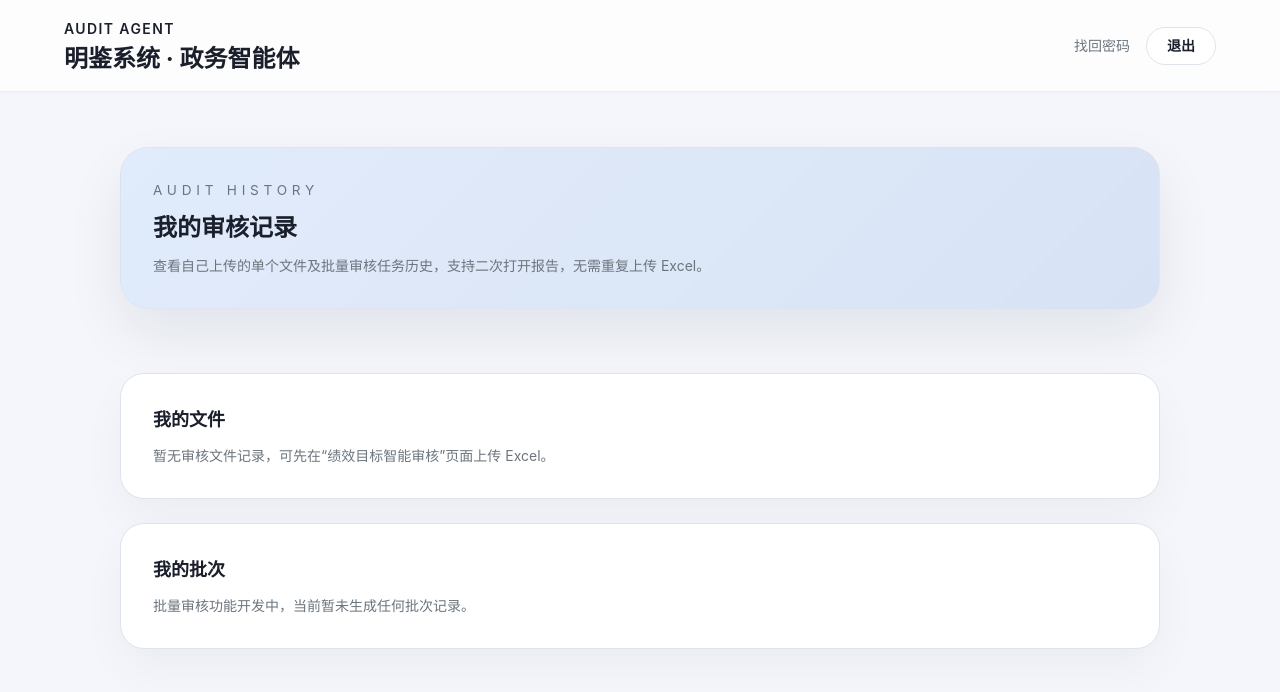
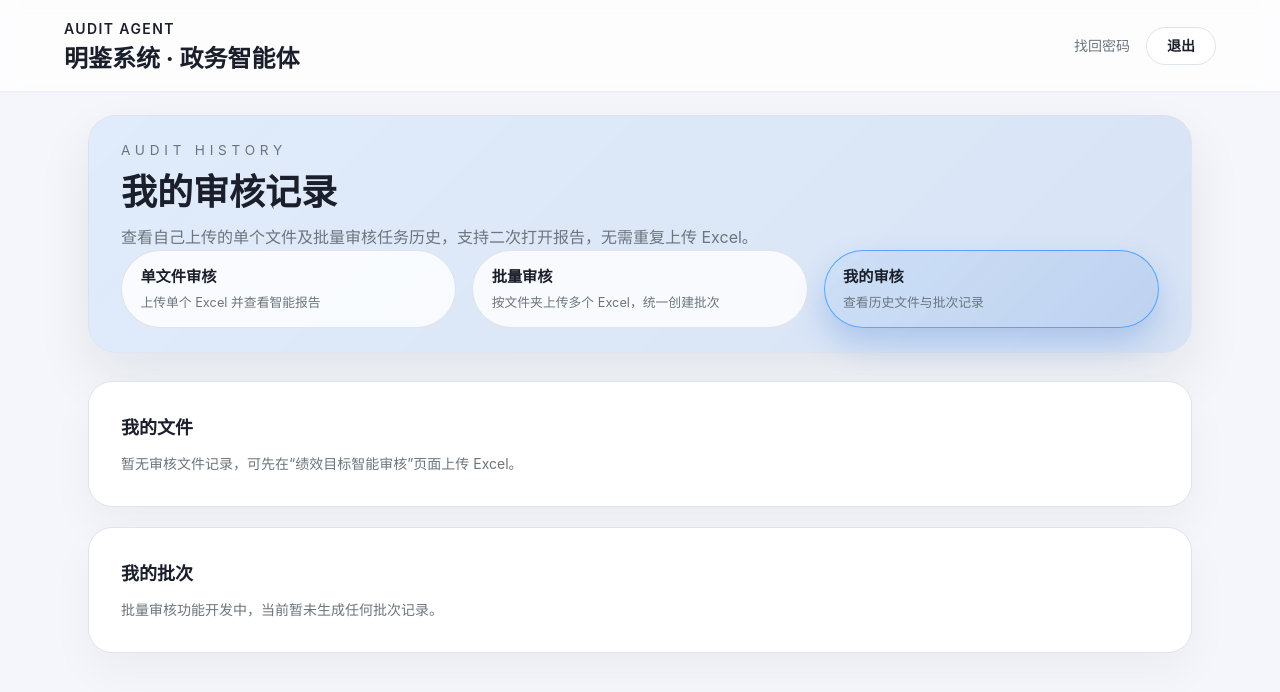
Before and after one commit to ericliu1002000/audit_agent, a Django app: page /indicator_audit/my/files/ in a window 1280 px wide. Shown: the top 692 px of the page. Run offline with Django 5.2, Linux system fonts and the light colour scheme; the visitor is signed in with stand-in values (Sample User, id 1); data that the repository does not hold is empty; parts of the project's set-up code (start-up, migrations or seed data) failed here and were passed over.

Commit message:
批量审核,单文件审核串起来

```diff
--- /dev/null
+++ b/indicator_audit/templates/indicator_audit/_audit_nav.html
@@ -0,0 +1,23 @@
+<nav class="audit-nav" aria-label="审核导航">
+  <a
+    href="{% url 'indicator_audit:audit_indicator_page' %}"
+    class="audit-nav-item{% if active_tab == 'single' %} is-active{% endif %}"
+  >
+    <span class="audit-nav-label">单文件审核</span>
+    <span class="audit-nav-desc">上传单个 Excel 并查看智能报告</span>
+  </a>
+  <a
+    href="{% url 'indicator_audit:audit_batch_page' %}"
+    class="audit-nav-item{% if active_tab == 'batch' %} is-active{% endif %}"
+  >
+    <span class="audit-nav-label">批量审核</span>
+    <span class="audit-nav-desc">按文件夹上传多个 Excel，统一创建批次</span>
+  </a>
+  <a
+    href="{% url 'indicator_audit:my_audit_files' %}"
+    class="audit-nav-item{% if active_tab == 'history' %} is-active{% endif %}"
+  >
+    <span class="audit-nav-label">我的审核</span>
+    <span class="audit-nav-desc">查看历史文件与批次记录</span>
+  </a>
+</nav>
--- a/indicator_audit/templates/indicator_audit/_audit_styles.html
+++ b/indicator_audit/templates/indicator_audit/_audit_styles.html
@@ -2,7 +2,51 @@
   .audit-shell {
     display: flex;
     flex-direction: column;
-    gap: 2.5rem;
+    gap: 1.75rem;
+  }
+
+  .audit-nav {
+    display: grid;
+    grid-template-columns: repeat(auto-fit, minmax(0, 1fr));
+    gap: 1rem;
+    margin-top: 0;
+  }
+
+  .audit-nav-item {
+    position: relative;
+    display: flex;
+    flex-direction: column;
+    gap: 0.3rem;
+    padding: 0.9rem 1.15rem;
+    border-radius: 999px;
+    border: 1px solid rgba(222, 226, 230, 0.9);
+    background: rgba(255, 255, 255, 0.8);
+    text-decoration: none;
+    transition: background 0.15s ease, border-color 0.15s ease, box-shadow 0.15s ease,
+      transform 0.12s ease;
+  }
+
+  .audit-nav-item:hover {
+    border-color: rgba(0, 123, 255, 0.4);
+    box-shadow: 0 12px 28px rgba(15, 23, 42, 0.06);
+    transform: translateY(-1px);
+  }
+
+  .audit-nav-item.is-active {
+    border-color: rgba(0, 123, 255, 0.55);
+    background: linear-gradient(135deg, rgba(0, 123, 255, 0.06), rgba(10, 88, 202, 0.12));
+    box-shadow: 0 16px 32px rgba(10, 88, 202, 0.22);
+  }
+
+  .audit-nav-label {
+    font-size: 0.95rem;
+    font-weight: 600;
+    color: var(--color-text-primary);
+  }
+
+  .audit-nav-desc {
+    font-size: 0.8rem;
+    color: var(--color-text-secondary);
   }
 
   .audit-hero {
--- a/indicator_audit/templates/indicator_audit/audit_indicator_table.html
+++ b/indicator_audit/templates/indicator_audit/audit_indicator_table.html
@@ -6,7 +6,7 @@
 {% include 'indicator_audit/_audit_styles.html' %}
 
 <section class="audit-shell">
-  <header class="audit-hero px-6 py-8 sm:px-8 sm:py-10">
+  <header class="audit-hero px-6 py-6 sm:px-8 sm:py-7">
     <div class="space-y-4">
       <p class="eyebrow">Audit AI</p>
       <h2 class="text-4xl font-bold text-primary">财政支出绩效目标智能审核</h2>
@@ -14,6 +14,9 @@
         上传项目绩效 Excel 表格，系统会自动解析结构、执行刚性校验并触发智能语义复核，帮助您锁定红灯、黄灯与蓝灯提示，
         对照报告即可快速完成整改并再次提交。
       </p>
+    </div>
+    <div class="mt-4">
+      {% include 'indicator_audit/_audit_nav.html' %}
     </div>
   </header>
 
--- a/indicator_audit/templates/indicator_audit/my_audit_files.html
+++ b/indicator_audit/templates/indicator_audit/my_audit_files.html
@@ -5,14 +5,17 @@
 {% block content %}
 {% include 'indicator_audit/_audit_styles.html' %}
 
-<section class="audit-shell px-6 py-6 sm:px-8 sm:py-8">
-  <header class="audit-hero px-6 py-6 sm:px-8 sm:py-8">
+<section class="audit-shell">
+  <header class="audit-hero px-6 py-6 sm:px-8 sm:py-7">
     <div class="space-y-3">
       <p class="eyebrow">Audit History</p>
-      <h2 class="text-2xl font-semibold text-primary m-0">我的审核记录</h2>
-      <p class="mt-2 text-sm text-secondary">
+      <h2 class="text-4xl font-bold text-primary m-0">我的审核记录</h2>
+      <p class="mt-2 text-base leading-relaxed text-secondary">
         查看自己上传的单个文件及批量审核任务历史，支持二次打开报告，无需重复上传 Excel。
       </p>
+    </div>
+    <div class="mt-4">
+      {% include 'indicator_audit/_audit_nav.html' %}
     </div>
   </header>
 
@@ -40,7 +43,7 @@
     }
   </style>
 
-  <div class="mt-6 space-y-6">
+  <div class="mt-4 space-y-5">
     <!-- 我的文件列表 -->
     <article class="panel px-6 py-6 sm:px-8 sm:py-8">
       <h3 class="text-lg font-semibold text-primary mb-3">我的文件</h3>
--- a/indicator_audit/views/pages.py
+++ b/indicator_audit/views/pages.py
@@ -28,6 +28,11 @@ class AuditIndicatorPage(LoginRequiredMixin, TemplateView):
 
     template_name = "indicator_audit/audit_indicator_table.html"
 
+    def get_context_data(self, **kwargs):
+        context = super().get_context_data(**kwargs)
+        context["active_tab"] = "single"
+        return context
+
 
 class AuditBatchPage(LoginRequiredMixin, TemplateView):
     """
@@ -42,6 +47,11 @@ class AuditBatchPage(LoginRequiredMixin, TemplateView):
     """
 
     template_name = "indicator_audit/audit_batch.html"
+
+    def get_context_data(self, **kwargs):
+        context = super().get_context_data(**kwargs)
+        context["active_tab"] = "batch"
+        return context
 
 
 class MyAuditFileListPage(LoginRequiredMixin, TemplateView):
@@ -61,6 +71,7 @@ class MyAuditFileListPage(LoginRequiredMixin, TemplateView):
 
     def get_context_data(self, **kwargs):
         context = super().get_context_data(**kwargs)
+        context["active_tab"] = "history"
 
         file_qs = AuditFile.objects.filter(created_by=self.request.user).order_by(
             "-created_at"
```
Also changed, not shown: indicator_audit/templates/indicator_audit/audit_batch.html (+8 -5 lines), indicator_audit/templates/indicator_audit/audit_file_detail.html (+4 -4 lines).
